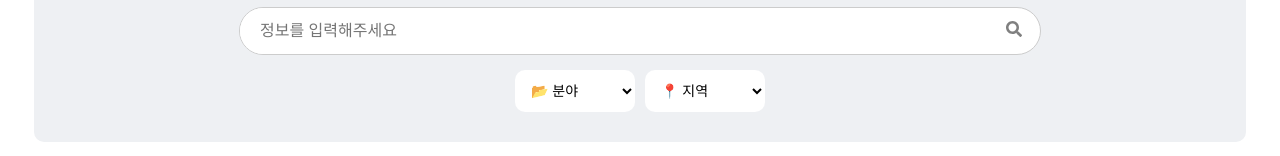
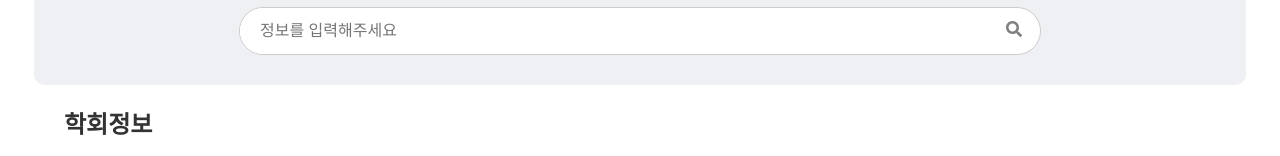
Before and after one commit to jeehyunbang/geniusmaker, a React (Create React App) app in the folder my-app/: page /events in a window 1280 px wide. Shown: the part 220-376 px from the top of the page. Built offline with nearby package versions, Linux system fonts and the light colour scheme.

Commit message:
proxy remove

```diff
--- a/my-app/package.json
+++ b/my-app/package.json
@@ -1,7 +1,7 @@
 {
   "name": "my-app",
   "version": "0.1.0",
-  "proxy": "http://43.200.115.60",
+
   "private": true,
   "dependencies": {
     "axios": "^1.7.9",
--- a/my-app/src/components/Event.js
+++ b/my-app/src/components/Event.js
@@ -92,20 +92,6 @@ const Event = () => {
             <FaSearch />
           </button>
         </div>
-        <div className="filter-group">
-          <select value={selectedCategory} onChange={(e) => setSelectedCategory(e.target.value)}>
-            <option value="">📂 분야</option>
-            {categories.map((category, index) => (
-              <option key={index} value={category}>{category}</option>
-            ))}
-          </select>
-          <select value={selectedRegion} onChange={(e) => setSelectedRegion(e.target.value)}>
-            <option value="">📍 지역</option>
-            {regions.map((region, index) => (
-              <option key={index} value={region}>{region}</option>
-            ))}
-          </select>
-        </div>
       </div>
 
       {/* 학회 정보 섹션 */}
```
Also changed, not shown: my-app/src/setupTests.js (deleted, +0 -5 lines), 1 other file (tests, documents, lock files or other folders).
